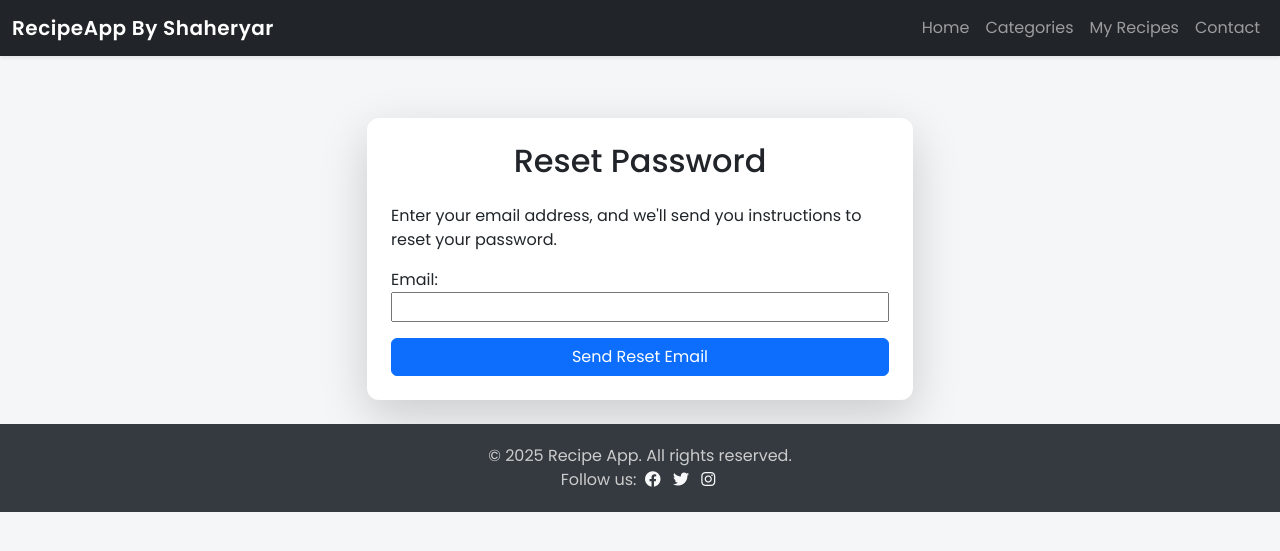
After one commit to Shaheryaranwar/Django-Project, a Django app: page /recipes1/password-reset/ in a window 1280 px wide. The commit adds this page. Shown: the top 551 px of the page. Run offline with Django 5.2, Linux system fonts and the light colour scheme; some libraries are stand-ins or nearby versions.

Commit message:
adding forget password html pages and login page setup confirm afterlogin user interact the website setting.py may LOGIN_REDIRECT_URL = 'vege:home' yeh value pass ki hai

```diff
--- /dev/null
+++ b/recipes/vege/templates/vege/password_reset.html
@@ -0,0 +1,15 @@
+{% extends "vege/base.html" %}
+{% block content %}
+<div class="container mt-5">
+    <form class="col-6 mx-auto card p-4 shadow-lg" method="post">
+        {% csrf_token %}
+        <h2 class="mb-4 text-center">Reset Password</h2>
+        <p>Enter your email address, and we'll send you instructions to reset your password.</p>
+
+        {{ form.email.label_tag }}
+        {{ form.email }}
+
+        <button type="submit" class="btn btn-primary mt-3">Send Reset Email</button>
+    </form>
+</div>
+{% endblock %}
--- a/recipes/vege/urls.py
+++ b/recipes/vege/urls.py
@@ -15,4 +15,19 @@ urlpatterns = [
     path('login/', auth_views.LoginView.as_view(template_name='vege/login.html'), name='login'),
     path('logout/', auth_views.LogoutView.as_view(), name='logout'),
     path('register/', views.register, name='register'),  # Requires a view function
+     path('password-reset/',
+         auth_views.PasswordResetView.as_view(template_name='vege/password_reset.html'),
+         name='password_reset'),
+
+    path('password-reset/done/',
+         auth_views.PasswordResetDoneView.as_view(template_name='vege/password_reset_done.html'),
+         name='password_reset_done'),
+
+    path('reset/<uidb64>/<token>/',
+         auth_views.PasswordResetConfirmView.as_view(template_name='vege/password_reset_confirm.html'),
+         name='password_reset_confirm'),
+
+    path('reset/done/',
+         auth_views.PasswordResetCompleteView.as_view(template_name='vege/password_reset_complete.html'),
+         name='password_reset_complete'),
 ]
```
Also changed, not shown: recipes/recipes/settings.py (+4 -4 lines), recipes/vege/templates/vege/login.html (+13 -2 lines), recipes/vege/templates/vege/password_reset_complete.html (added, +9 -0 lines), recipes/vege/templates/vege/password_reset_confirm.html (added, +11 -0 lines), recipes/vege/templates/vege/password_reset_done.html (added, +9 -0 lines), recipes/vege/templates/vege/register.html (+7 -0 lines), recipes/vege/views.py (+27 -15 lines), recipes/db.sqlite3.
